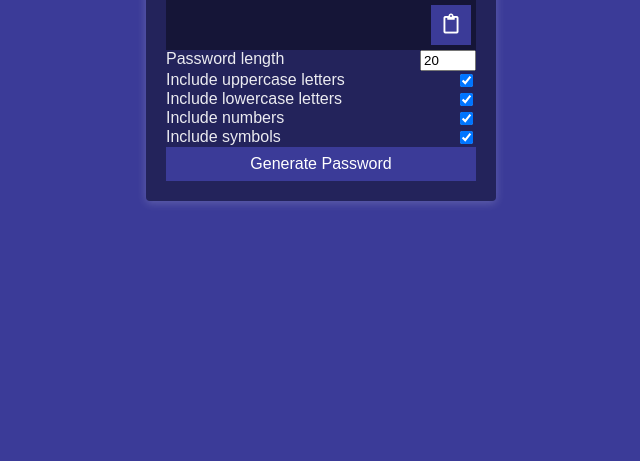
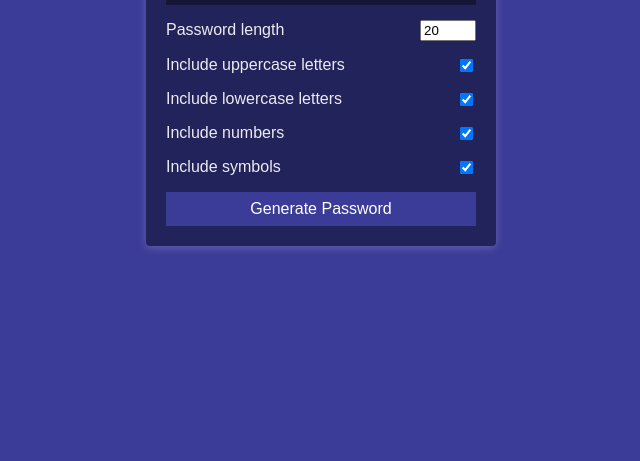
Before and after one commit to o0p/password-generatpr, a plain HTML site: page index.html in a window 1280 px wide. Shown: the part 339-800 px from the top of the page, without its empty margins (319-959 px from the left). Drawn offline with Linux system fonts and the light colour scheme; a web font is replaced by a local one.

Commit message:
Add .setting  align-times and margin style

```diff
--- a/style.css
+++ b/style.css
@@ -76,4 +76,6 @@ h2 {
 .setting {
   display: flex;
   justify-content: space-between;
+  align-items: center;
+  margin: 0.9375rem 0;
 }
```
